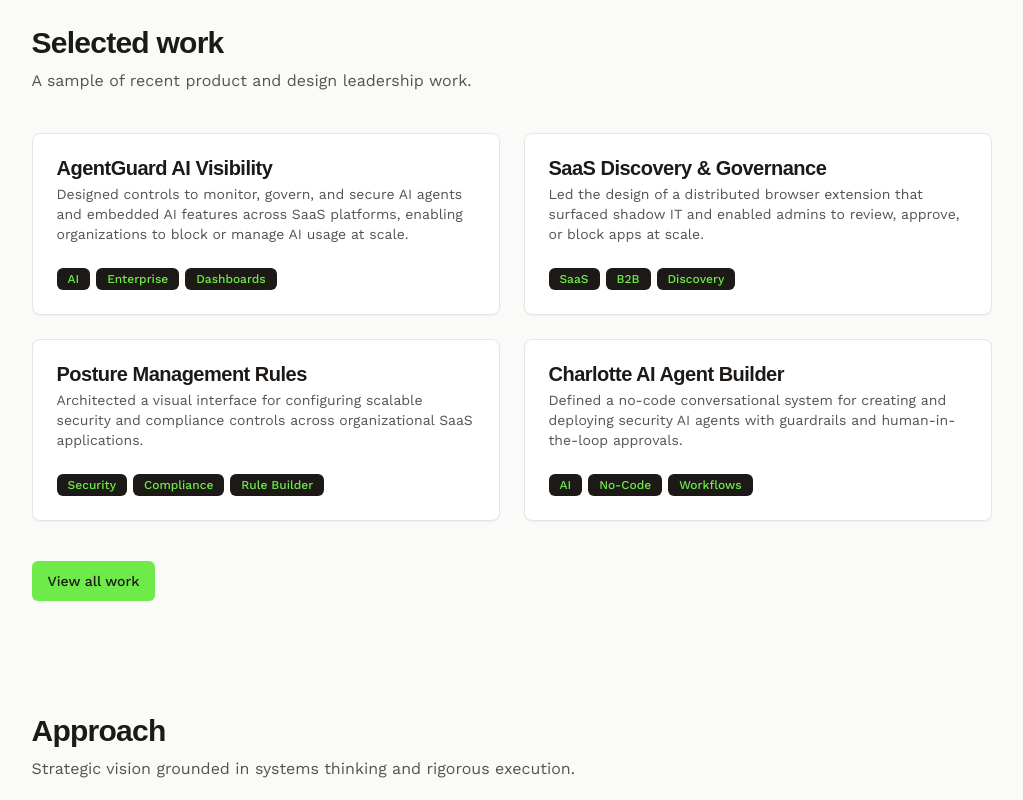
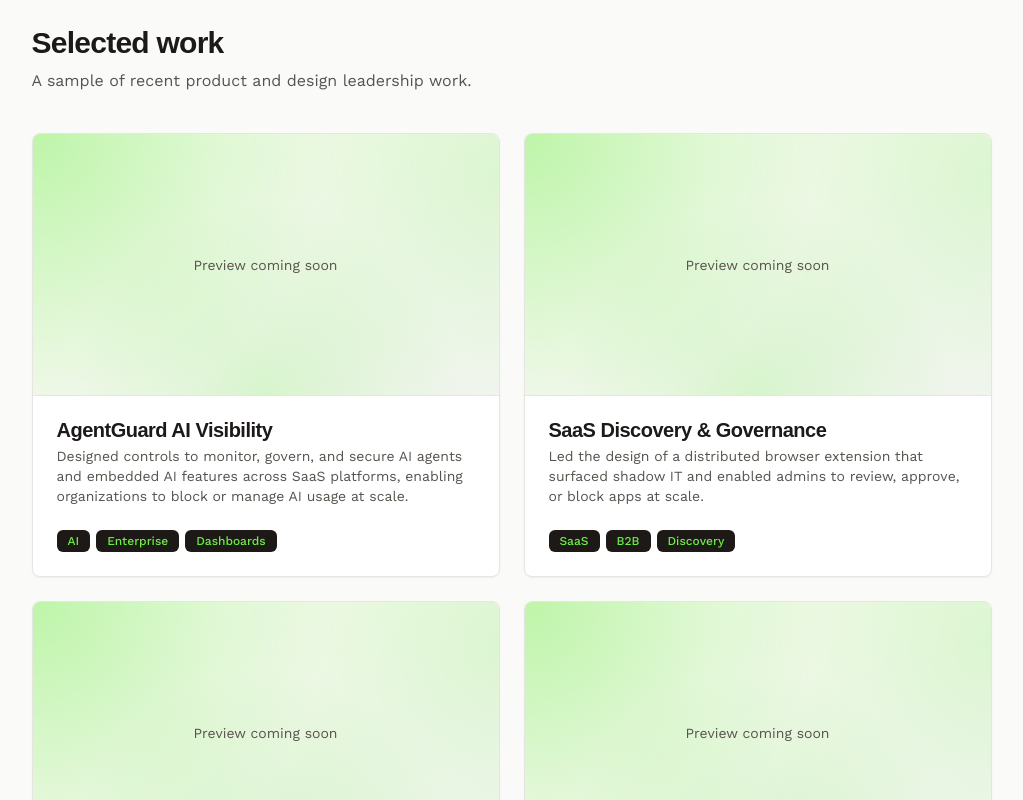
Before and after one commit to crismancodes/personalsite, a Next.js app: page / in a window 1280 px wide. Shown: the part 940-1740 px from the top of the page, without its empty margins (121-1144 px from the left). Built offline with nearby package versions, Linux system fonts and the light colour scheme; a web font is replaced by a local one.

Commit message:
Enhance project card visuals: add conditional rendering for hero images, implement a placeholder for missing images, and improve layout transitions for a more engaging user experience.

```diff
--- a/src/app/globals.css
+++ b/src/app/globals.css
@@ -40,4 +40,12 @@
   [data-nav="root"] ul a:hover {
     color: #1c1917;
   }
+
+  .card-image-placeholder {
+    background:
+      radial-gradient(circle at 0% 0%, rgba(110, 235, 73, 0.4), transparent 55%),
+      radial-gradient(circle at 100% 15%, rgba(110, 235, 73, 0.18), transparent 55%),
+      radial-gradient(circle at 50% 100%, rgba(110, 235, 73, 0.22), transparent 55%),
+      linear-gradient(to bottom right, #f3fce9, #f5f5f4);
+  }
 }
--- a/src/app/page.tsx
+++ b/src/app/page.tsx
@@ -1,4 +1,5 @@
 import Link from "next/link";
+import Image from "next/image";
 import { Container } from "@/components/container";
 import { Section } from "@/components/section";
 import { Button } from "@/components/ui/button";
@@ -78,16 +79,31 @@ export default function HomePage() {
                 <Link
                   key={project.slug}
                   href={`/work/${project.slug}`}
-                  className="block transition-shadow hover:shadow-md focus:outline-none focus:ring-2 focus:ring-accent focus:ring-offset-2 rounded-lg"
+                  className="group block transition-shadow focus:outline-none focus:ring-2 focus:ring-accent focus:ring-offset-2 rounded-lg"
                 >
-                  <Card className="flex flex-col h-full border-border bg-card text-card-foreground shadow-sm">
+                  <Card className="flex h-full flex-col overflow-hidden border-border bg-card text-card-foreground shadow-sm transition-transform duration-200 ease-out group-hover:-translate-y-1 group-hover:shadow-md group-active:scale-[0.97]">
+                    <div className="relative aspect-video w-full border-b border-border bg-muted">
+                      {project.heroImage ? (
+                        <Image
+                          src={project.heroImage.src}
+                          alt={project.heroImage.alt}
+                          fill
+                          sizes="(min-width: 1024px) 480px, (min-width: 640px) 360px, 100vw"
+                          className="object-cover"
+                        />
+                      ) : (
+                        <div className="card-image-placeholder flex h-full w-full items-center justify-center text-sm text-muted-foreground">
+                          Preview coming soon
+                        </div>
+                      )}
+                    </div>
                     <CardHeader>
                       <CardTitle>{project.title}</CardTitle>
                       <CardDescription>
                         {project.description} {project.summary}
                       </CardDescription>
                     </CardHeader>
-                    <div className="flex flex-wrap gap-1.5 px-6 pb-6 pt-0">
+                    <div className="mt-auto flex flex-wrap gap-1.5 px-6 pb-6 pt-0">
                       {project.tags.map((tag) => (
                         <Badge key={tag} variant="pill">
                           {tag}
--- a/src/app/work/page.tsx
+++ b/src/app/work/page.tsx
@@ -29,9 +29,9 @@ export default function WorkIndexPage() {
             <Link
               key={project.slug}
               href={`/work/${project.slug}`}
-              className="block transition-shadow hover:shadow-md focus:outline-none focus:ring-2 focus:ring-accent focus:ring-offset-2 rounded-lg"
+              className="group block transition-shadow focus:outline-none focus:ring-2 focus:ring-accent focus:ring-offset-2 rounded-lg"
             >
-              <Card className="flex h-full flex-col overflow-hidden border-border bg-card text-card-foreground shadow-sm">
+              <Card className="flex h-full flex-col overflow-hidden border-border bg-card text-card-foreground shadow-sm transition-transform duration-200 ease-out group-hover:-translate-y-1 group-hover:shadow-md group-active:scale-[0.97]">
                 <div className="relative aspect-video w-full border-b border-border bg-muted">
                   {project.heroImage ? (
                     <Image
@@ -42,7 +42,7 @@ export default function WorkIndexPage() {
                       className="object-cover"
                     />
                   ) : (
-                    <div className="flex h-full w-full items-center justify-center text-sm text-muted-foreground">
+                    <div className="card-image-placeholder flex h-full w-full items-center justify-center text-sm text-muted-foreground">
                       Preview coming soon
                     </div>
                   )}
```
